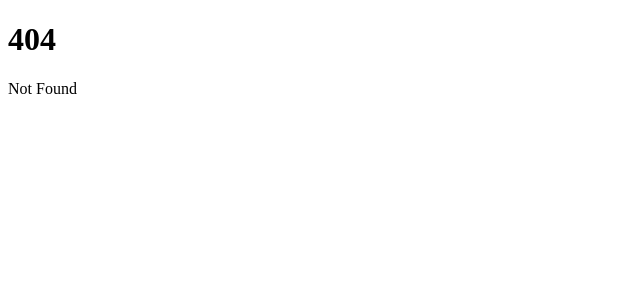
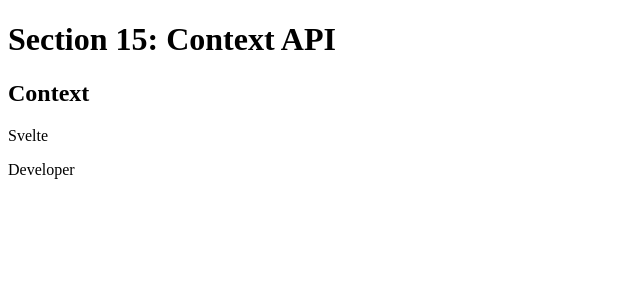
Before and after one commit to woojunro/svelte-a-to-z, a SvelteKit app: page /section15 in a window 1280 px wide. Before the commit this address had no page. Shown: the top 300 px of the page, without its empty margins (0-640 px from the left). Built offline with nearby package versions, Linux system fonts and the light colour scheme.

Commit message:
section 15

```diff
--- /dev/null
+++ b/src/lib/contexts/key.ts
@@ -0,0 +1,8 @@
+interface Context {
+	name: string;
+	job: string;
+}
+
+const key = {};
+
+export { key, type Context };
--- a/src/routes/+page.svelte
+++ b/src/routes/+page.svelte
@@ -19,6 +19,7 @@
 		{ title: 'Animation', href: '/section12' },
 		{ title: 'Action', href: '/section13' },
 		{ title: 'Slot', href: '/section14' },
+		{ title: 'Context API', href: '/section15' },
 	];
 </script>
 
--- /dev/null
+++ b/src/routes/section15/+layout.svelte
@@ -0,0 +1,13 @@
+<script lang="ts">
+	import { key, type Context } from '$lib/contexts/key';
+	import { setContext } from 'svelte';
+
+	const context = {
+		name: 'Svelte',
+		job: 'Developer',
+	};
+
+	setContext<Context>(key, context);
+</script>
+
+<slot />
--- /dev/null
+++ b/src/routes/section15/+page.svelte
@@ -0,0 +1,12 @@
+<script lang="ts">
+	import { key, type Context } from '$lib/contexts/key';
+	import { getContext } from 'svelte';
+
+	const { name, job } = getContext<Context>(key);
+</script>
+
+<h1>Section 15: Context API</h1>
+
+<h2>Context</h2>
+<p>{name}</p>
+<p>{job}</p>
```
